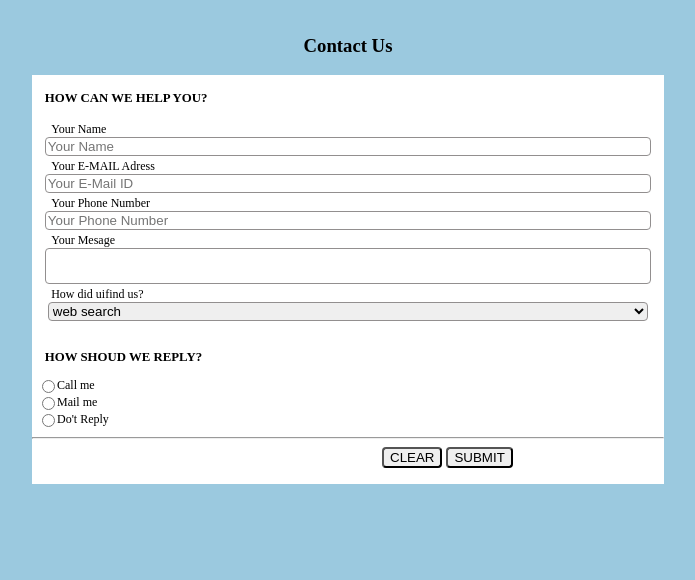
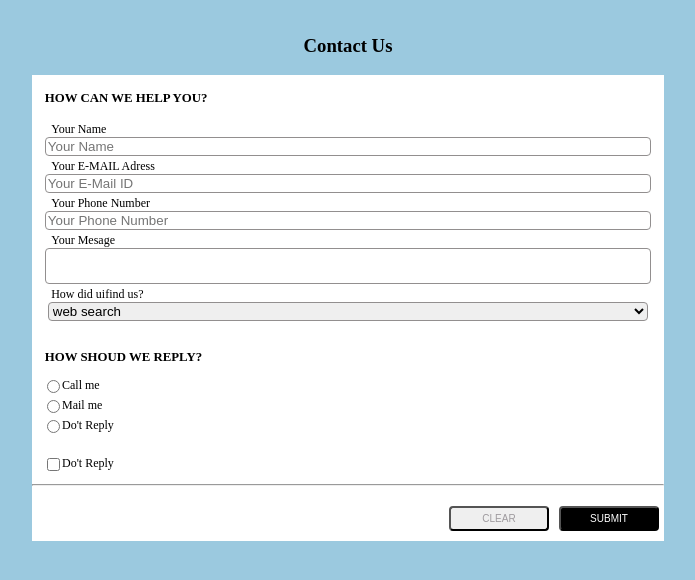
Before and after one commit to KIRA-14/howCaniHelpFrom, a plain HTML site: page index.html in a window 1280 px wide. Shown: the whole page, without its empty margins (292-987 px from the left). Drawn offline with Linux system fonts and the light colour scheme.

Commit message:
new changes for react

```diff
--- a/index.html
+++ b/index.html
@@ -39,6 +39,11 @@
                     <input type="radio" id="donotreply" placeholder="Your Phone Number" required/>
                     <label for="donotreply">Do't Reply</label>
                 </div>
+                <br/>
+                <div class="rediostyle">
+                    <input type="checkbox" id="donotreply" placeholder="Your Phone Number" required/>
+                    <label for="donotreply">Do't Reply</label>
+                </div>
             </section>
             <hr/>
             <section id="home-part-three">
--- a/indexStyle.css
+++ b/indexStyle.css
@@ -32,20 +32,30 @@ label{
 }
 
 button{
+    font-size: 10px;
     border-radius: 4px;
+    display: inline;
+    width: 100px;
+    height: 25px;
 }
-button [text="SUBMIT"]{
-    background-color: rgb(0, 0, 0);
+button[type="submit"]{
+    background-color:rgb(0 , 0, 0);
     color: white;
+}
+button[type="reset"]{
+    color: rgb(158, 154, 158);
 }
 
 .rediostyle{
     display: flex;
-    align-items: flex-start;
 }
-.rediostyle input{
+.rediostyle input[type="radio"]{
     width: auto;
-    margin: 2px 2px 2px 10px;
+    margin: 2px 2px 5px 15px;
+}
+.rediostyle input[type="checkbox"]{
+    width: auto;
+    margin: 2px 2px 5px 15px;
 }
 .rediostyle label{
     padding: 0;
@@ -58,7 +68,9 @@ button [text="SUBMIT"]{
 }
 
 #home-part-three{
-    margin: 0 0 0 0;
-    padding-left: 350px;
-    padding-bottom: 1rem;
+    margin: 10px 0;
+    display: flex;
+    justify-content: flex-end;
+    gap:10px;
+    padding: 10px 5px;
 }
```
